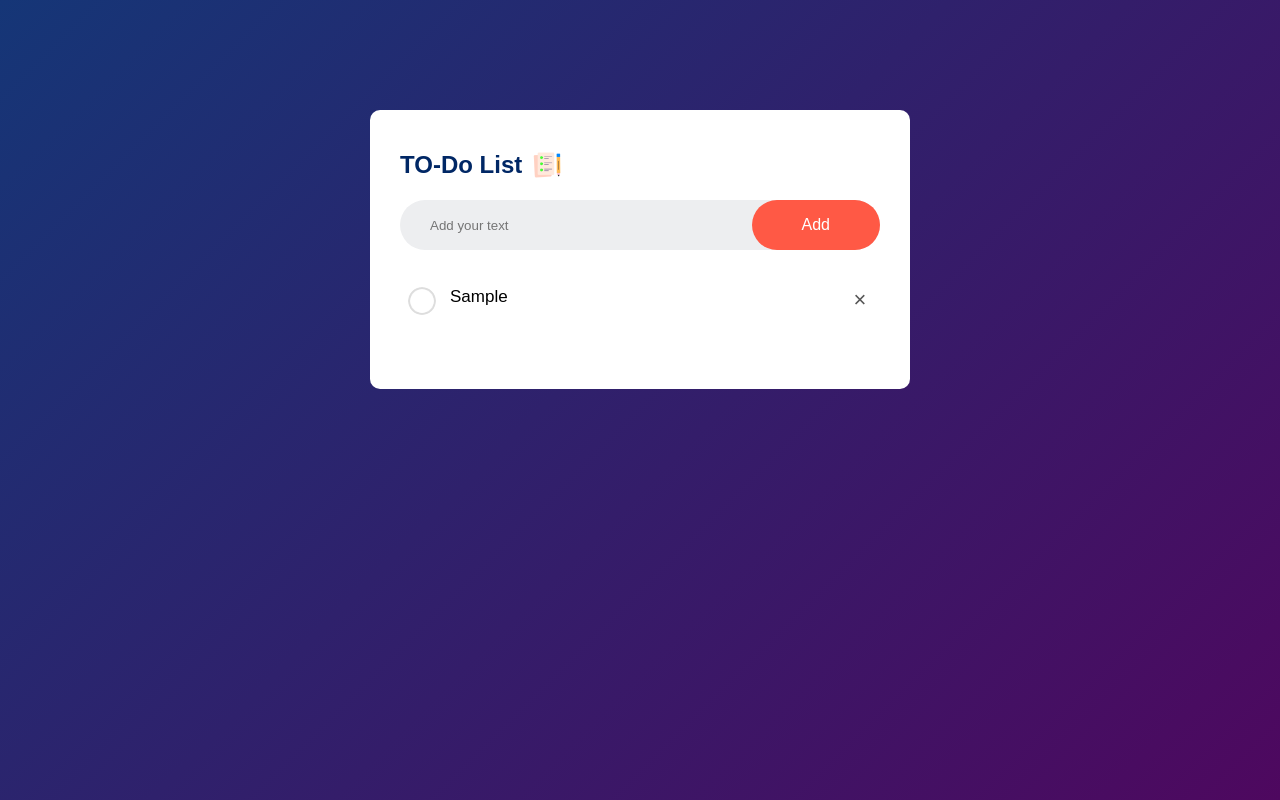
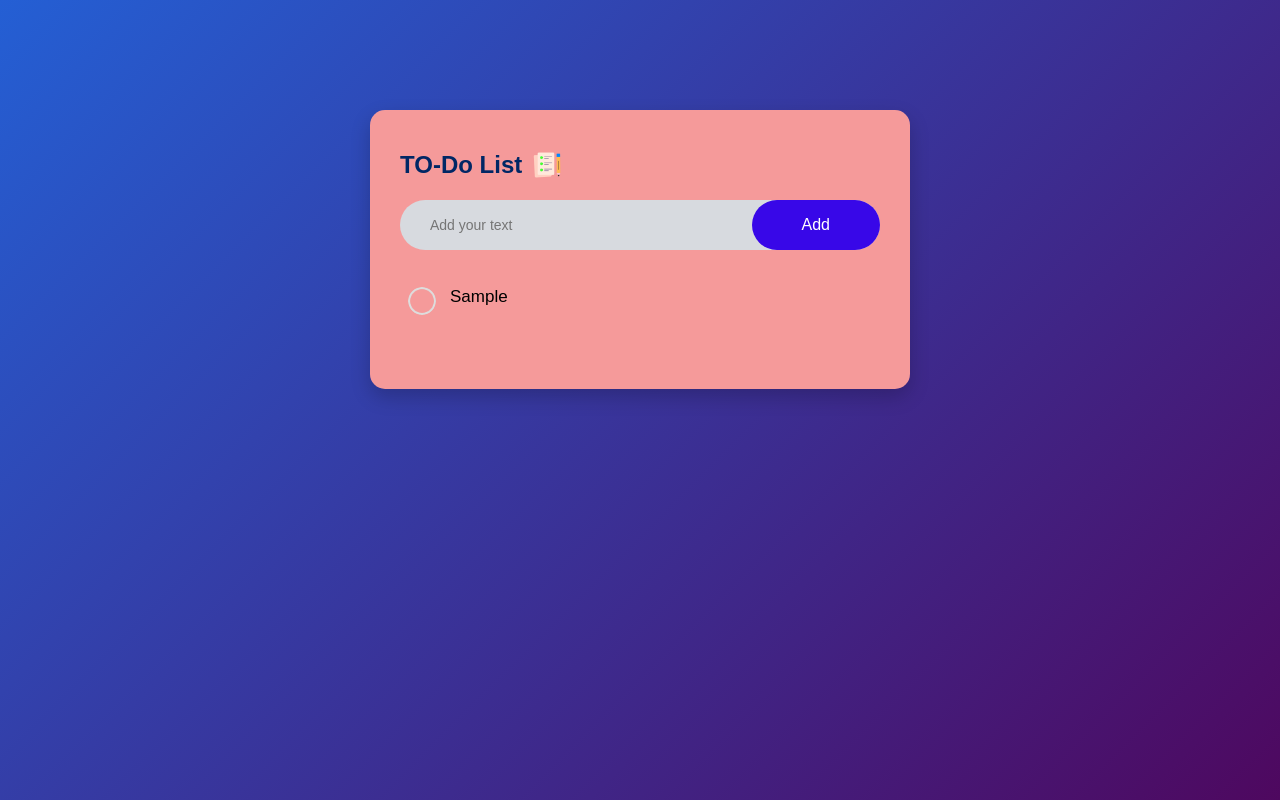
Before and after one commit to Sanjana398-tech/todolist, a plain HTML site: page index.html in a window 1280 px wide. Both pictures are taken after typing "Sample" into the empty fields and a click on the button "Add". Drawn offline with Linux system fonts and the light colour scheme.

Commit message:
2nd commit

```diff
--- /dev/null
+++ b/demostyle.css
@@ -0,0 +1,132 @@
+* {
+    margin: 0;
+    padding: 0;
+    font-family: 'Poppins', sans-serif;
+    box-sizing: border-box;
+}
+.container {
+    width: 100%;
+    min-height: 100vh;
+    background: linear-gradient(135deg, #245fd4, #4e085f);
+    padding: 10px;
+}
+.todo-app {
+    width: 100%;
+    max-width: 540px;
+    background: #f59a9a;
+    margin: 100px auto 20px;
+    padding: 40px 30px 70px;
+    border-radius: 15px;
+    box-shadow: 0 8px 20px rgba(0,0,0,0.2);
+    animation: fadeIn 1s ease-in-out;
+}
+.todo-app h2 {
+    color: #002765;
+    display: flex;
+    align-items: center;
+    margin-bottom: 20px;
+}
+.todo-app h2 img {
+    width: 30px;
+    margin-left: 10px;
+}
+.row {
+    display: flex;
+    align-items: center;
+    justify-content: space-between;
+    background: #d7dadf;
+    border-radius: 30px;
+    padding-left: 20px;
+    margin-bottom: 25px;
+    transition: all 0.3s ease-in-out;
+}
+.row input {
+    flex: 1;
+    border: none;
+    outline: none;
+    background: transparent;
+    padding: 10px;
+    font-size: 14px;
+}
+.row button {
+    border: none;
+    outline: none;
+    padding: 16px 50px;
+    background: #3807e8;
+    color: #fff;
+    font-size: 16px;
+    cursor: pointer;
+    border-radius: 40px;
+    transition: all 0.3s ease;
+}
+.row button:hover {
+    background: #e14b39;
+    transform: scale(1.05);
+    box-shadow: 0 4px 12px rgba(255, 89, 69, 0.5);
+}
+
+/* ToDo List Items */
+ul li {
+    list-style: none;
+    font-size: 17px;
+    padding: 12px 8px 12px 50px;
+    user-select: none;
+    cursor: pointer;
+    position: relative;
+    opacity: 0;
+    transform: translateX(-20px);
+    animation: slideIn 0.5s forwards;
+}
+ul li::before {
+    content: '';
+    position: absolute;
+    height: 28px;
+    width: 28px;
+    border-radius: 50px;
+    background-image: url(images/unchecked.png);
+    background-size: cover;
+    background-position: center;
+    top: 12px;
+    left: 8px;
+    transition: all 0.3s ease-in-out;
+}
+ul li.checked {
+    color: #555;
+    text-decoration: line-through;
+    transition: all 0.3s ease-in-out;
+}
+ul li.checked::before {
+    background-image: url(images/checked.png);
+    transform: scale(1.2) rotate(360deg);
+}
+ul li span {
+    position: absolute;
+    right: 0;
+    top: 5px;
+    width: 40px;
+    height: 40px;
+    font-size: 22px;
+    color: #555;
+    line-height: 40px;
+    text-align: center;
+    border-radius: 50%;
+    transition: all 0.3s ease-in-out;
+    opacity: 0;
+}
+ul li:hover span {
+    opacity: 1;
+    background: #edeef0;
+    transform: rotate(90deg);
+}
+
+/* Keyframes */
+@keyframes fadeIn {
+    from { opacity: 0; transform: translateY(-20px); }
+    to { opacity: 1; transform: translateY(0); }
+}
+@keyframes slideIn {
+    to {
+        opacity: 1;
+        transform: translateX(0);
+    }
+}
--- a/index.html
+++ b/index.html
@@ -4,7 +4,7 @@
     <meta charset="UTF-8">
     <meta name="viewport" content="width=device-width, initial-scale=1.0">
     <title>To do list app</title>
-    <link rel="stylesheet" href="style.css">
+    <link rel="stylesheet" href="demostyle.css">
 </head>
 <body>
     <div class="container">
--- a/style.css
+++ /dev/null
@@ -1,103 +0,0 @@
-*{
-    margin: 0;
-    padding: 0;
-    font-family: 'Poppins' , sans-serif;
-    box-sizing: border-box;
-}
-.container{
-    width: 100%;
-    min-height: 100vh;
-    background: linear-gradient(135deg,#153677,#4e085f);
-    padding: 10px;
-
-}
-.todo-app{
-    width: 100%;
-    max-width: 540px;
-    background: #fff;
-    margin: 100px auto 20px;
-    padding: 40px 30px 70px;
-    border-radius: 10px;
-}
-.todo-app h2{
-    color: #002765;
-    display: flex;
-    align-items: center;
-    margin-bottom:20px ;
-}
-.todo-app h2 img{
-    width: 30px;
-    margin-left: 10px;
-}
-.row{
-    display: flex;
-    align-items: center;
-    justify-content:space-between ;
-    background: #edeef0;
-    border-radius: 30px;
-    padding-left: 20px;
-    margin-bottom: 25px;
-}
-.row input{
-    flex: 1;
-    border: none;
-    outline: none;
-    background: transparent;
-    padding: 10px;
-    font-weight: 14px;
-}
-.row button{
-     border: none;
-    outline: none;
-    padding: 16px 50px;
-    background: #ff5945;
-    color: #fff;
-    font-size: 16px;
-    cursor: pointer;
-    border-radius: 40px;
-}
-ul li{
-    list-style: none;
-    font-size: 17px;
-    padding: 12px 8px 12px 50px;
-    user-select: none;
-    cursor:pointer;
-    position: relative;
-
-}
-ul li::before{
-    content:'';
-    position: absolute;
-    height: 28px;
-    width: 28px;
-    border-radius: 50px;
-    background-image:url(images/unchecked.png) ;
-    background-size: cover;
-    background-position: center;
-    top: 12px;
-    left: 8px;
-
-
-}
-ul li.checked{
-    color: #555;
-    text-decoration: line-through;
-}
-ul li.checked::before{
-    background-image:url(images/checked.png) ;
-}
-ul li span{
-    position: absolute;
-    right:0;
-    top: 5px;
-    width: 40px;
-    height: 40px;
-    font-size: 22px;
-    color: #555;
-    line-height: 40px;
-    text-align: center;
-    border-radius: 50%;
-}
-ul li span:hover{
-    background: #edeef0;
-}
```
